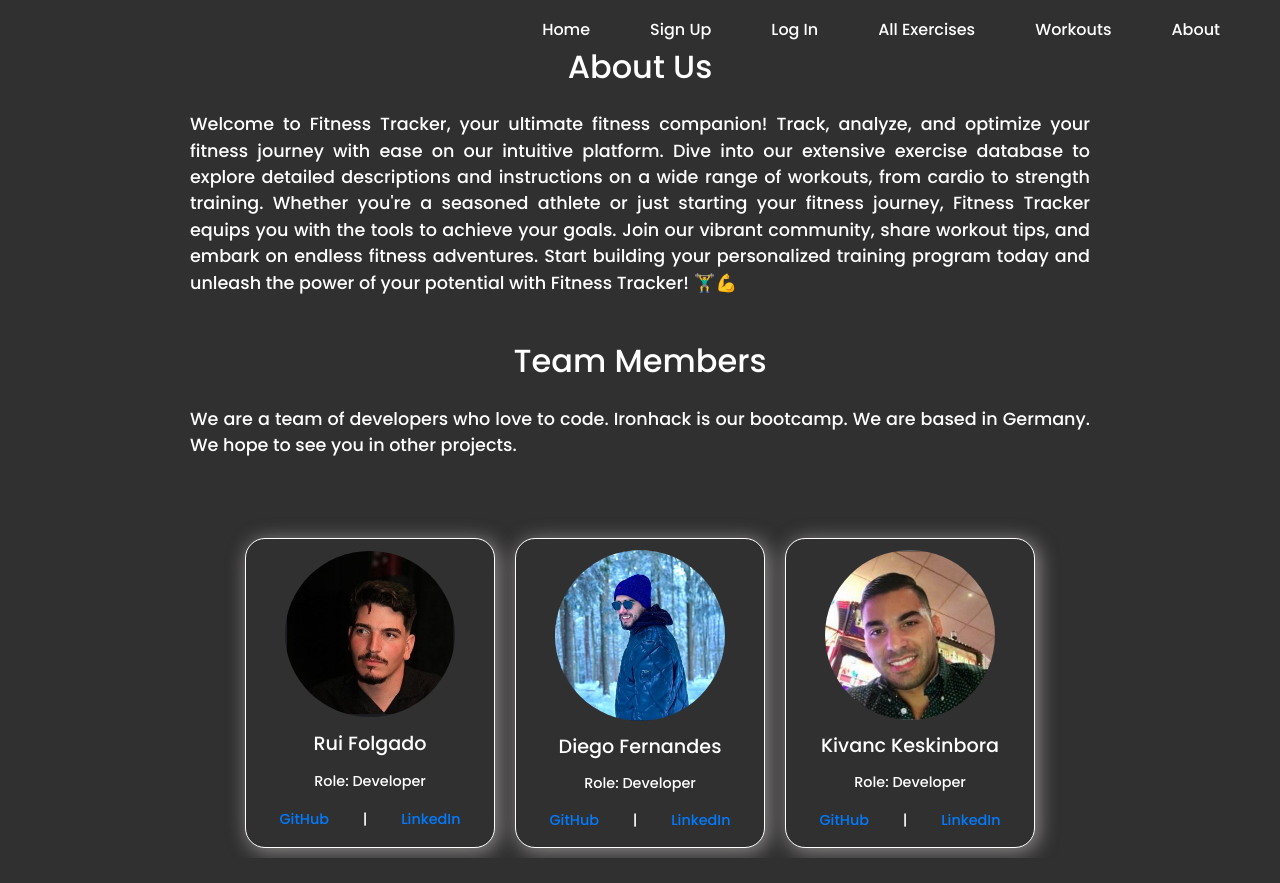
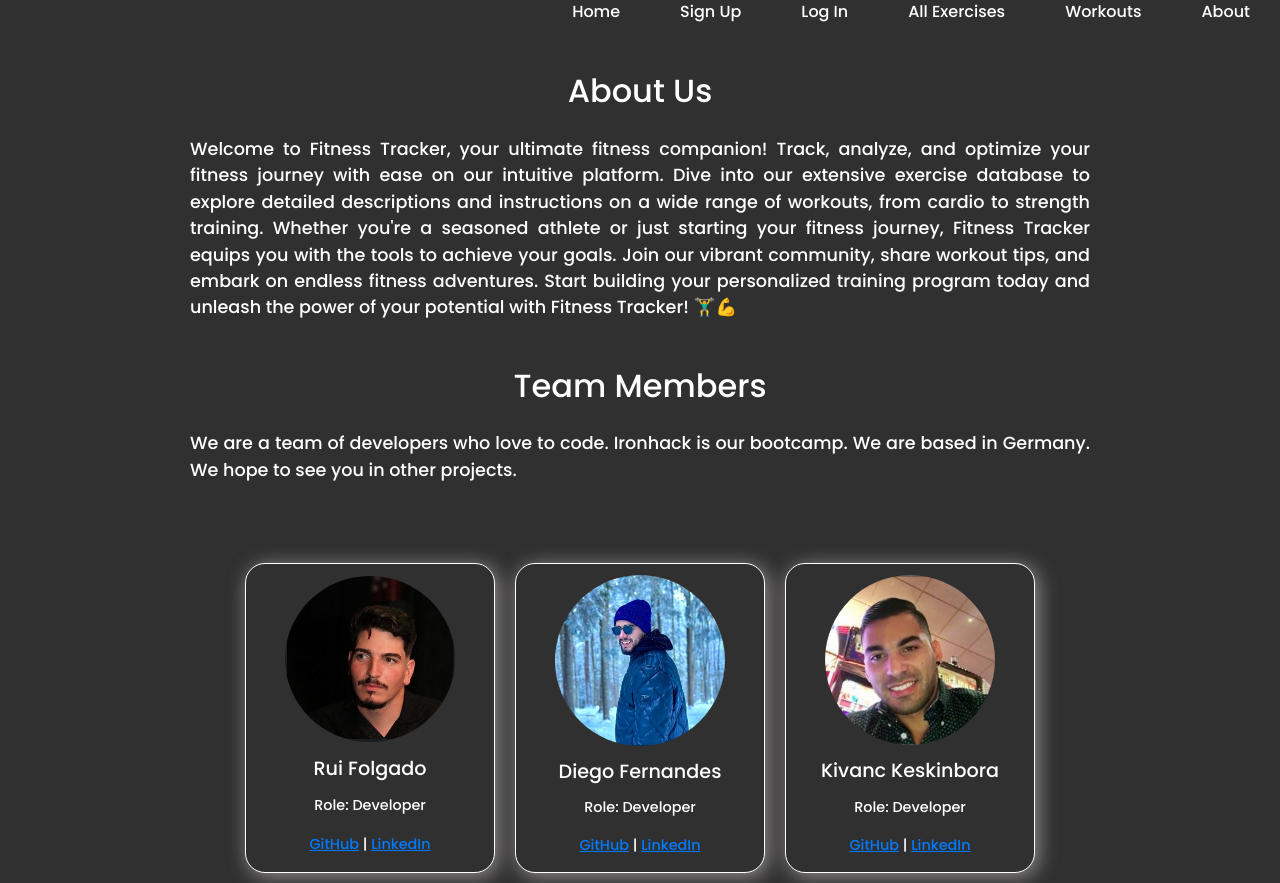
Before and after one commit to dieegoolimaa/fitnesstracker-frontend, a React (Vite) app: page /about in a window 1280 px wide. Before the commit the page ends 858 px from the top, so only its background shows below. Built offline with nearby package versions, Linux system fonts and the light colour scheme.

Commit message:
css style

```diff
--- a/src/components/navbar.jsx
+++ b/src/components/navbar.jsx
@@ -7,7 +7,7 @@ const Navbar = () => {
   const { token, logout } = useContext(SessionContext);
 
   return (
-    <nav>
+    <nav className="navbar">
       <ul>
         <li>
           <Link to="/">Home</Link>
--- a/src/styles/AboutPage.css
+++ b/src/styles/AboutPage.css
@@ -27,7 +27,7 @@
 }
 
 .aboutPage h1 {
-  margin-top: 30px;
+  margin-top: 150px;
   margin-bottom: 20px;
   font-size: 2rem;
 }
--- a/src/styles/AllExercisesPage.css
+++ b/src/styles/AllExercisesPage.css
@@ -41,9 +41,14 @@
   background-color: transparent;
   margin: 0;
   padding: 0;
+  text-decoration: none;
 }
 
 .exercise-info:hover {
   color: black;
   text-decoration: none;
 }
+
+link {
+  text-decoration: none;
+}
--- a/src/styles/Navbar.css
+++ b/src/styles/Navbar.css
@@ -3,7 +3,7 @@
   font-weight: 500;
 }
 
-nav {
+.navbar nav {
   color: #fff;
   padding: 1rem;
   padding-right: 30px;
@@ -11,18 +11,18 @@ nav {
   align-content: center;
 }
 
-ul {
+.navbar ul {
   list-style-type: none;
   padding: 0;
   display: flex;
   justify-content: flex-end;
 }
 
-li:last-child {
+.navbar li:last-child {
   margin-right: 0;
 }
 
-a {
+.navbar a {
   color: #fff;
   text-decoration: none;
   margin: 10px;
@@ -30,7 +30,7 @@ a {
   padding: 5px 20px;
 }
 
-a:hover {
+.navbar a:hover {
   color: black;
   text-decoration: none;
   background-color: white;
--- a/src/styles/WorkoutPage.css
+++ b/src/styles/WorkoutPage.css
@@ -2,10 +2,9 @@
   max-width: 800px;
   margin: 0 auto;
   padding: 20px;
-    display:flex;
+  display: flex;
   flex-direction: column;
   align-items: center;
-
 }
 
 .workout-box {
@@ -20,9 +19,9 @@
   height: 200px;
 }
 
-  .workout-box:hover {
+/* .workout-box:hover {
     background-color: #e0e0e0;
-  }
+  } */
 
 .workout-box h2 {
   margin-top: 0;
```
Lines whose indentation alone changed are shown as unchanged.
